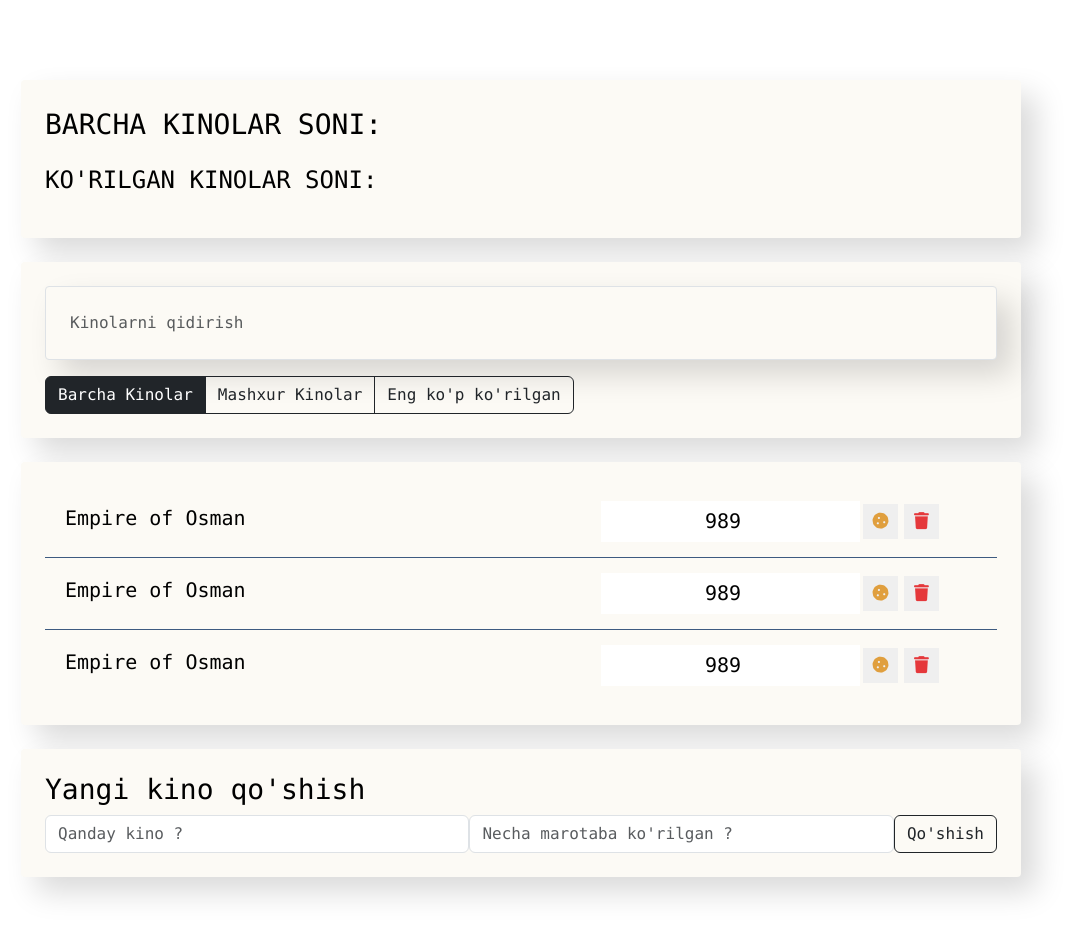
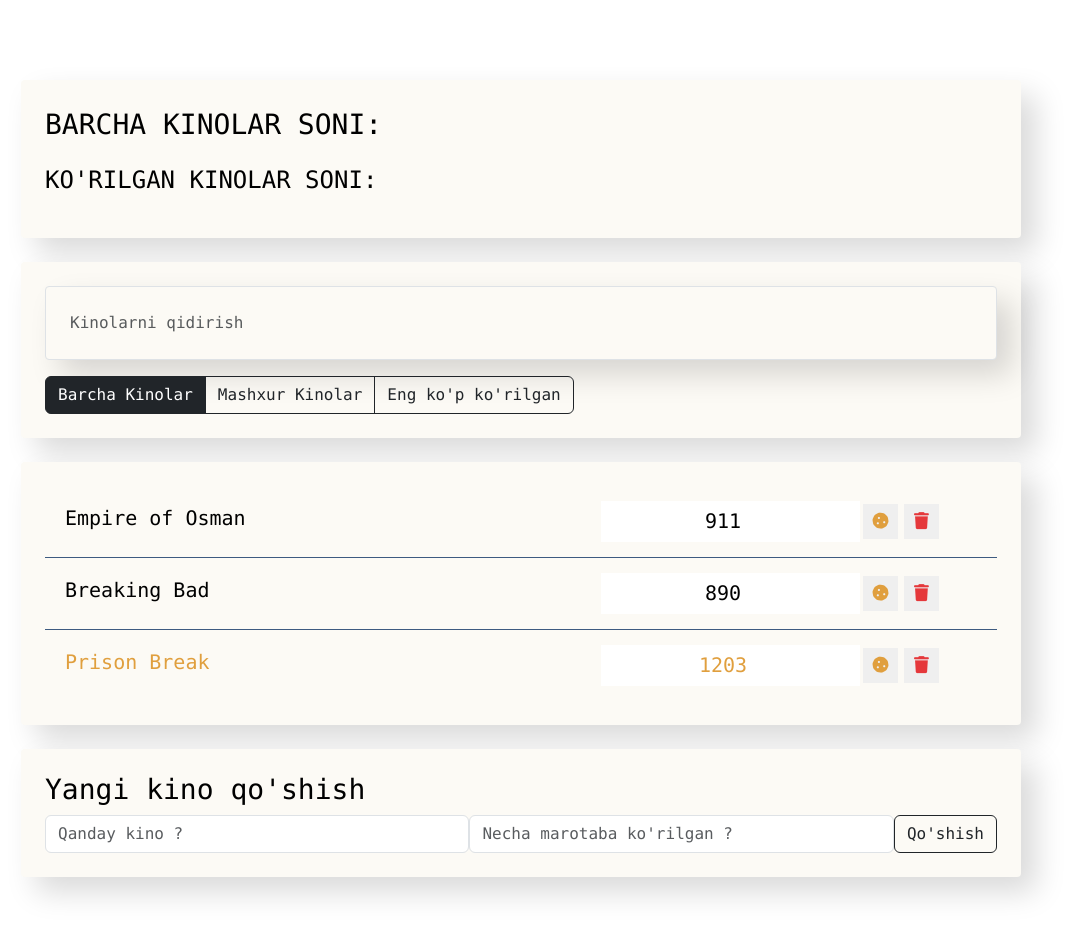
Before and after one commit to omonjonovm/movie, a React (Create React App) app: page / in a window 1280 px wide. Shown: the top 936 px of the page, without its empty margins (119-1192 px from the left). Built offline with nearby package versions, Linux system fonts and the light colour scheme.

Commit message:
loyiha dinamiklashtirildi

```diff
--- a/src/components/App.jsx
+++ b/src/components/App.jsx
@@ -4,17 +4,22 @@
 import MovieList from "./MovieList";
 import AddForm from "./Add";
 
-const App  = () => {
-    return(
+const App = () => {
+    const data = [
+        { name: 'Empire of Osman', viewers: 911, favourite:false,id:1},
+        { name: 'Breaking Bad', viewers: 890, favourite:false,id:2},
+        { name: 'Prison Break', viewers: 1203,favourite:true,id:3 },
+    ]
+    return (
         <div className="app font-monospace ">
             <div className="content">
-                <Info/>
+                <Info />
                 <div className="search-panel">
-                 <Search/>
-                 <Filter/>
+                    <Search />
+                    <Filter />
                 </div>
-                <MovieList/>
-                <AddForm/>
+                <MovieList data={data}/>
+                <AddForm />
             </div>
         </div>
     )
--- a/src/components/MovieList.jsx
+++ b/src/components/MovieList.jsx
@@ -1,11 +1,11 @@
 import MovieListItem from "./movie-list-item"
-const MovieList = () => {
+const MovieList = ({data}) => {
   return (
-    <div className="list">
-      <MovieListItem/>
-      <MovieListItem/>
-      <MovieListItem/>
-    </div>
+    <ul className="list">
+      {data.map(item => (
+        <MovieListItem  key={item.id} name={item.name} viewers={item.viewers} favourite={item.favourite}/>
+      ))}
+    </ul>
   )
 }
 
--- a/src/components/movie-list-item.js
+++ b/src/components/movie-list-item.js
@@ -1,8 +1,10 @@
-const MovieListItem = () => {
+
+const MovieListItem = ({name,viewers,favourite}) => {
+  console.log(favourite);
   return (
-   <li className="list-group-item d-flex justify-content-between">
-    <span className="list-group-item-label">Empire of Osman</span>
-    <input type="number" className="list-group-item-input" defaultValue='989'/>
+    <li className={`list-group-item d-flex justify-content-between ${favourite && 'favourite'}`}>
+      <span className="list-group-item-label">{name}</span>
+      <input type="number" className="list-group-item-input" defaultValue={viewers} />
       <div className="d-flex justify-content-center align-items-center">
         <button type="button" className="btn-cookie btn-sm">
           <i className="fas fa-cookie"></i>
--- a/src/index.css
+++ b/src/index.css
@@ -90,11 +90,11 @@
   opacity: 1;
   transform: translateX(0px);
 }
-.list-group-item.increase .list-group-item-label,
-.list-group-item.increase .list-group-item-input{
+.list-group-item.favourite .list-group-item-label,
+.list-group-item.favourite .list-group-item-input{
   color: #e09f3e;
 }
-.list-group-item.increase .btn-star{
+.list-group-item.favourite .btn-star{
   color: #aeaeae;
 }
 .addform{
```
Lines whose indentation alone changed are shown as unchanged.
